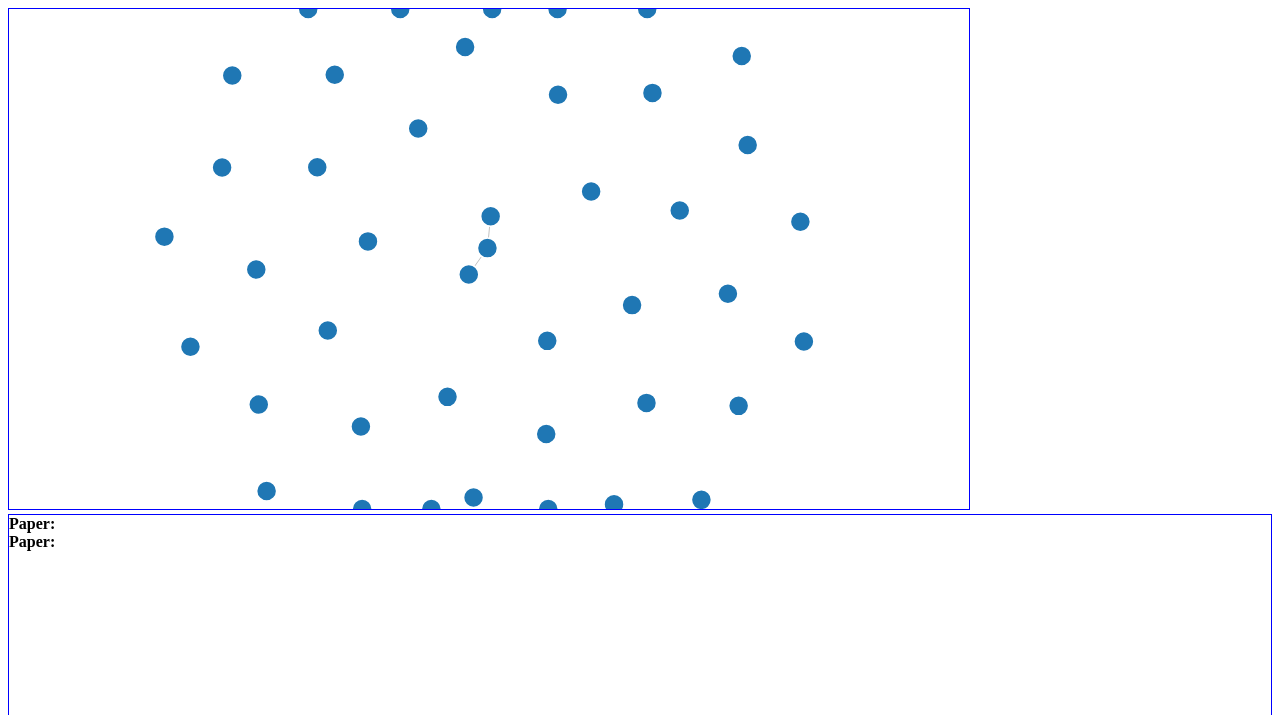
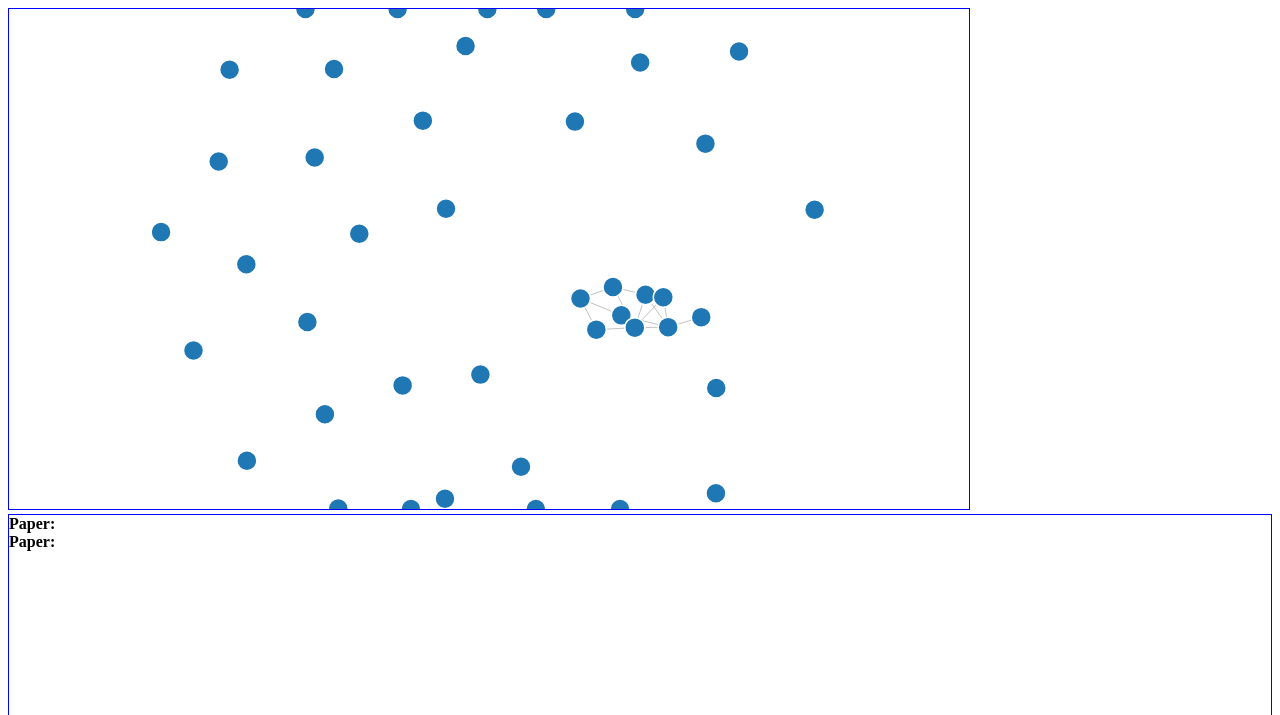
Before and after one commit to ssterman/prelim_viz, a plain HTML site: page index.html in a window 1280 px wide. Shown: the top 715 px of the page. Drawn offline with nearby package versions, Linux system fonts and the light colour scheme; animation ran at ten frames a second.

Commit message:
more ideas

```diff
--- a/data.json
+++ b/data.json
@@ -344,7 +344,18 @@
     }
   ],
   "links": [
-    {"source": "1", "target": "2", "idea": "shoes not crutches"},
-    {"source": "1", "target": "3", "idea": "email is awesome"}
+    {"source": "43", "target": "2", "idea": "extending direct manipulation from ideas to physical reality, e.g optics metaphor"},
+    {"source": "43", "target": "27", "idea": "we know more than we know; muscle memory"},
+    {"source": "43", "target": "17", "idea": "different visions of invisible tech; ubicomp"},
+    {"source": "43", "target": "30", "idea": "when does something get foregrounded; who decides"},
+    {"source": "30", "target": "2", "idea": "combining direct manipulation with automated behaviors"},
+    {"source": "30", "target": "3", "idea": "locus of attention in action"},
+    {"source": "43", "target": "3", "idea": "locus of attention in action"},
+    {"source": "23", "target": "17", "idea": "a physical manifestation of groupware; colocated collaboration w/ multiple people"},
+    {"source": "23", "target": "22", "idea": "we <3 email"},
+    {"source": "11", "target": "23", "idea": "interfaces are hard; here's how to think about them"},
+    {"source": "11", "target": "30", "idea": "exiting gracefully"},
+    {"source": "2", "target": "22", "idea": "exploring inherent limitations of replicating real world/ existing mechanisms of thought"},
+    {"source": "30", "target": "22", "idea": "benefits of automation/tech over the manual/unaided; e.g. google hangouts autofocus"}
   ]
 }
--- a/index.html
+++ b/index.html
@@ -10,6 +10,11 @@
 .nodes circle {
   stroke: #fff;
   stroke-width: 1.5px;
+}
+
+.nodes text {
+  color: black;
+  font: 10px sans-serif;
 }
 
 #info_pane {
@@ -68,7 +73,10 @@ d3.json("data.json", function(error, graph) {
           .on("drag", dragged)
           .on("end", dragended));
 
-  node.append("title")
+
+    node.enter().append("text")
+      .attr("dx", 12)
+      .attr("dy", ".35em")
       .text(function(d) { return d.title; });
 
   function mouseClick(node) {
```
